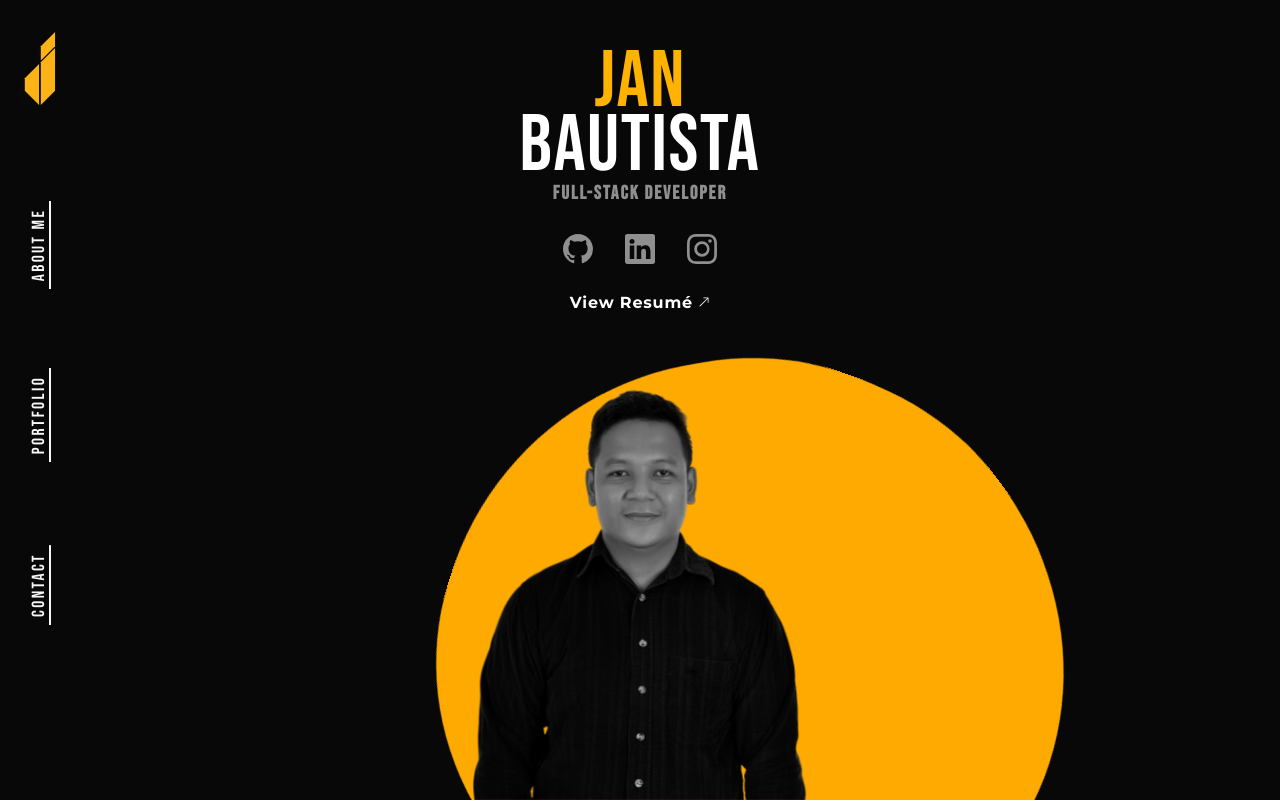
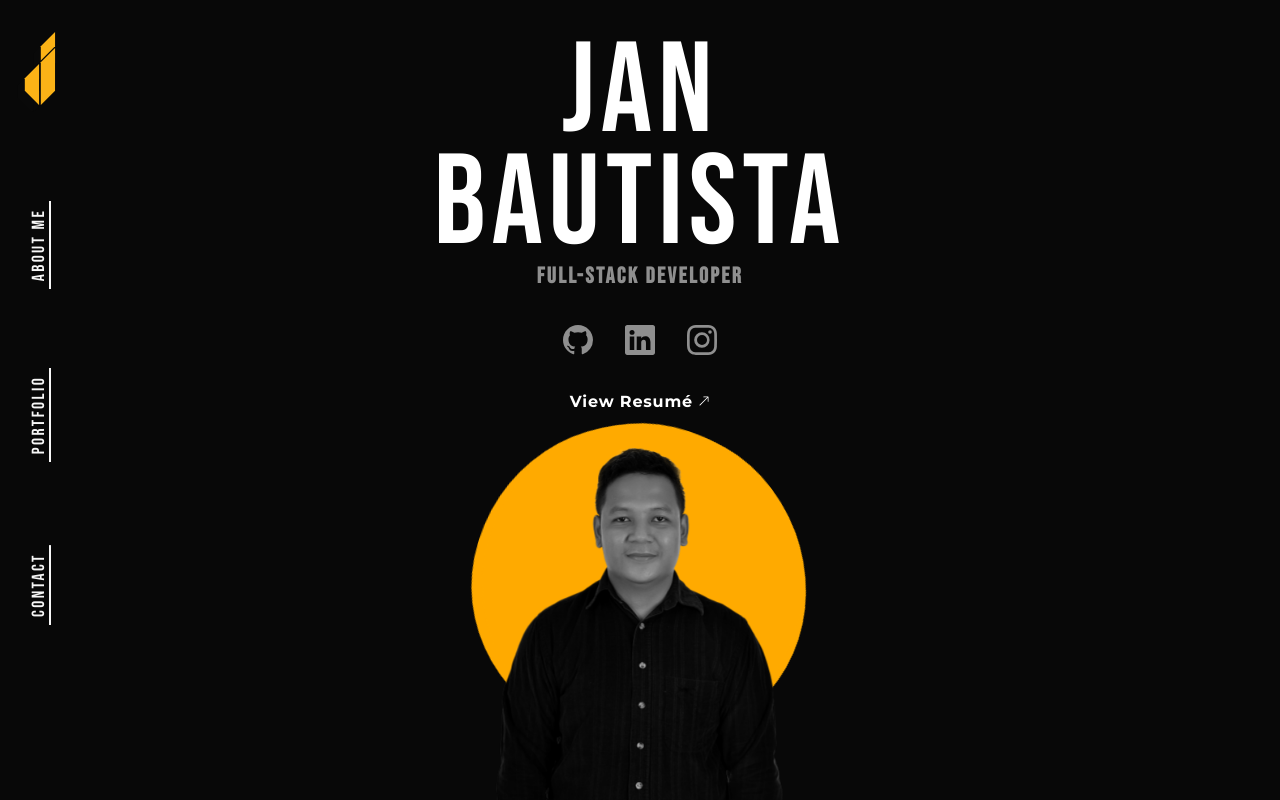
Before and after one commit to yjaphzs/portfolio, a React (Vite) app: page / in a window 1280 px wide. Built offline with nearby package versions, Linux system fonts and the light colour scheme.

Commit message:
Responsive Update

```diff
--- a/src/assets/styles/_responsive.scss
+++ b/src/assets/styles/_responsive.scss
@@ -3,7 +3,7 @@
 */
 @use "./variables" as *;
 
-@media only screen and (min-width: $xs) {
+@media only screen and (max-width: $xs) {
     .section {
         max-width: 100% !important;
     }
--- a/src/assets/styles/_variables.scss
+++ b/src/assets/styles/_variables.scss
@@ -1,4 +1,4 @@
-:root{
+:root {
     --yellow: #ffb301;
     --black: #080808;
     --white: #ffffff;
@@ -37,4 +37,4 @@
 $lg: 992px;
 $md: 768px;
 $sm: 576px;
-$xs: 320px;
+$xs: 425px;
```
